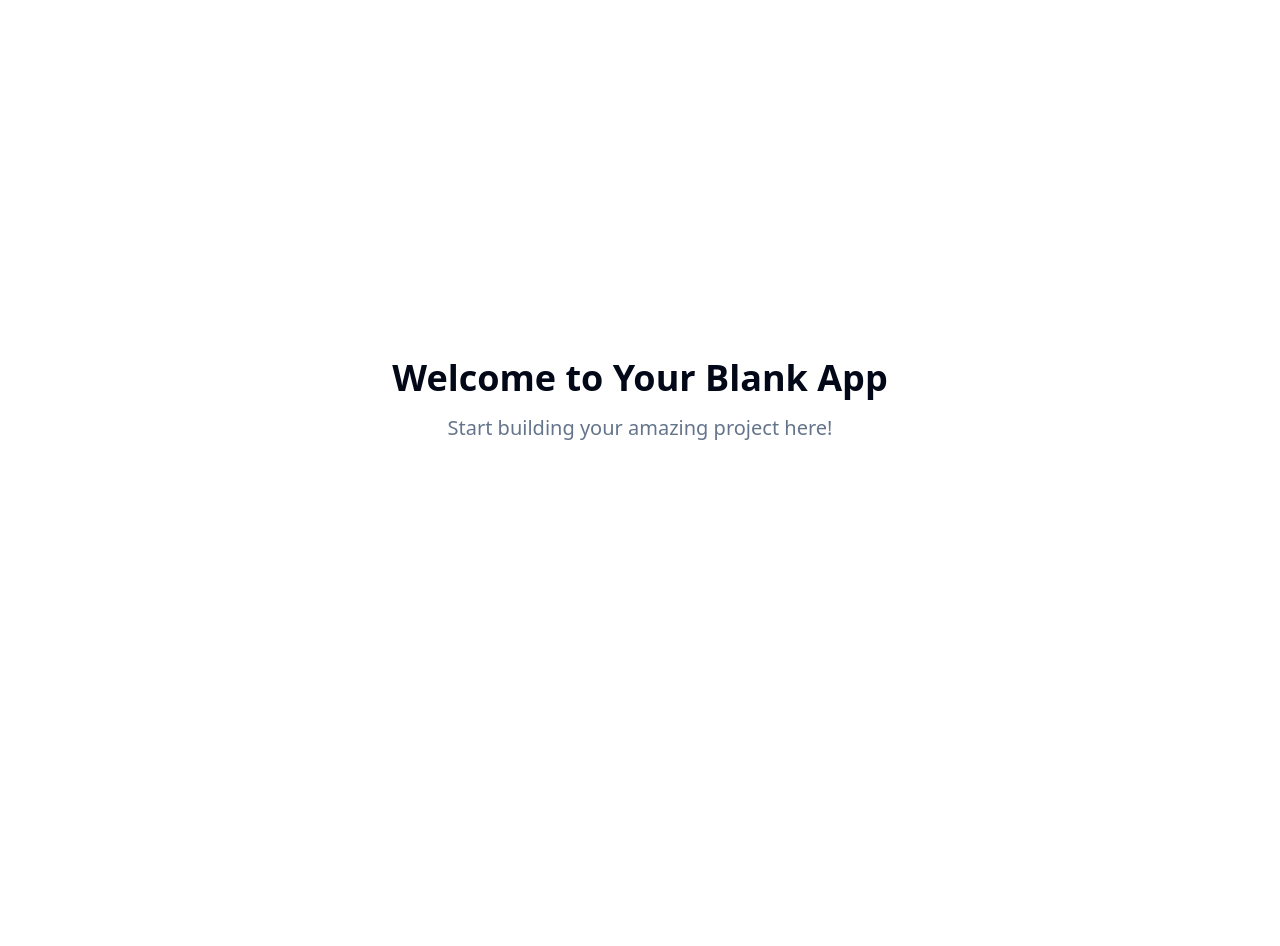
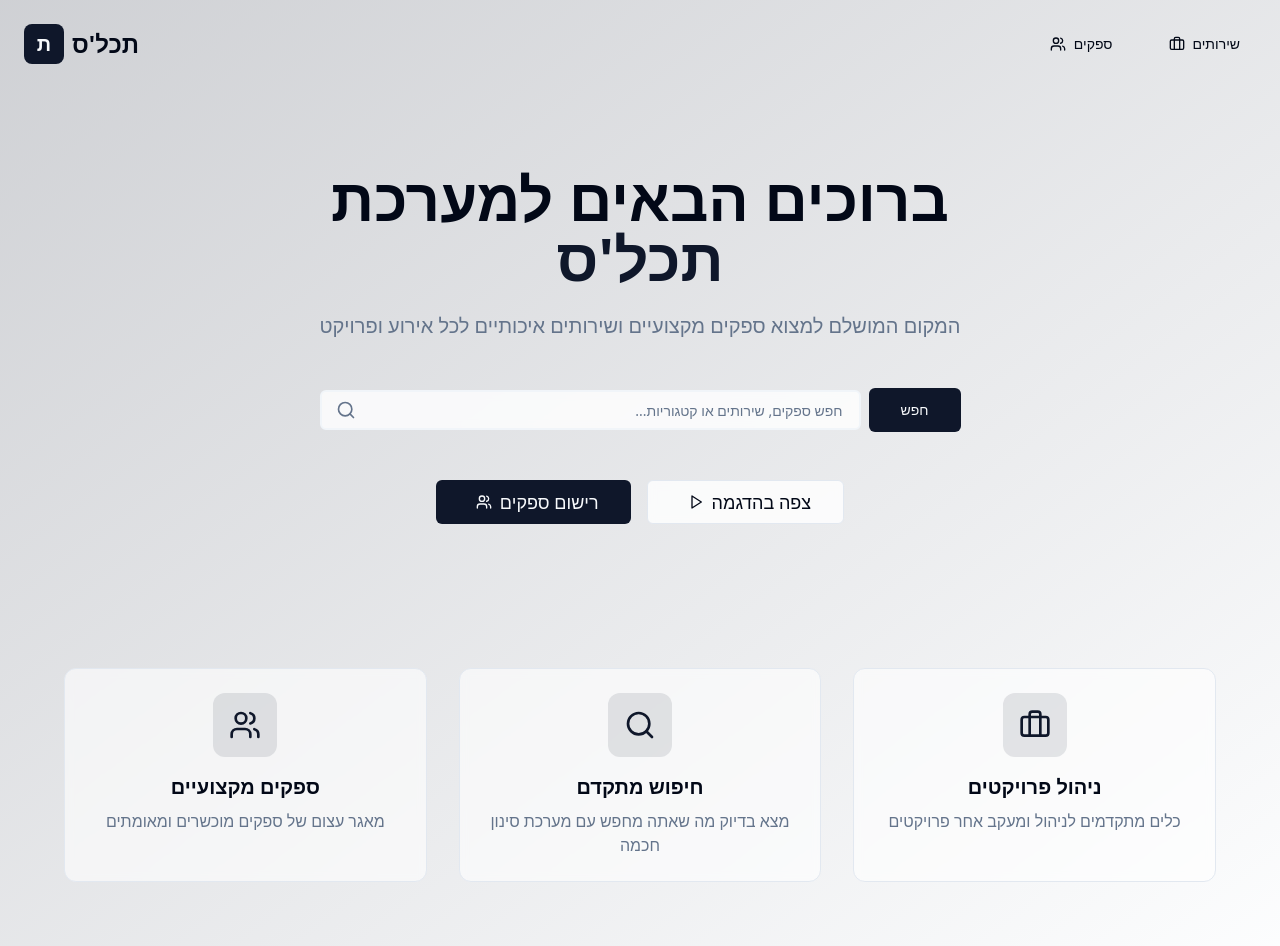
Before and after one commit to Tahles-Org/tahles-ai-archiv, a React (Vite) app: page / in a window 1280 px wide. Before the commit the page ends 800 px from the top, so only its background shows below. Built offline with nearby package versions, Linux system fonts and the light colour scheme.

Commit message:
Implement homepage content

```diff
--- a/src/pages/Index.tsx
+++ b/src/pages/Index.tsx
@@ -1,12 +1,110 @@
-// Update this page (the content is just a fallback if you fail to update the page)
+import React from "react";
+import { Button } from "@/components/ui/button";
+import { Input } from "@/components/ui/input";
+import { Search, Play, Users, Briefcase } from "lucide-react";
 
 const Index = () => {
   return (
-    <div className="min-h-screen flex items-center justify-center bg-background">
-      <div className="text-center">
-        <h1 className="text-4xl font-bold mb-4">Welcome to Your Blank App</h1>
-        <p className="text-xl text-muted-foreground">Start building your amazing project here!</p>
+    <div className="min-h-screen relative overflow-hidden">
+      {/* Background Video */}
+      <div className="absolute inset-0 -z-10">
+        <div className="w-full h-full bg-gradient-to-br from-primary/20 to-secondary/20 backdrop-blur-sm"></div>
       </div>
+
+      {/* Header */}
+      <header className="w-full p-6 flex justify-between items-center">
+        <div className="flex items-center space-x-2">
+          <div className="w-10 h-10 bg-primary rounded-lg flex items-center justify-center">
+            <span className="text-primary-foreground font-bold text-xl">ת</span>
+          </div>
+          <h1 className="text-2xl font-bold text-foreground">תכל'ס</h1>
+        </div>
+
+        <nav className="hidden md:flex space-x-4">
+          <Button variant="ghost" className="text-foreground">
+            <Users className="w-4 h-4 ml-2" />
+            ספקים
+          </Button>
+          <Button variant="ghost" className="text-foreground">
+            <Briefcase className="w-4 h-4 ml-2" />
+            שירותים
+          </Button>
+        </nav>
+      </header>
+
+      {/* Main Content */}
+      <main className="flex flex-col items-center justify-center px-6 py-20 text-center">
+        <div className="max-w-4xl mx-auto">
+          <h2 className="text-5xl md:text-6xl font-bold text-foreground mb-6">
+            ברוכים הבאים למערכת
+            <span className="text-primary block">תכל'ס</span>
+          </h2>
+
+          <p className="text-xl text-muted-foreground mb-12 max-w-2xl mx-auto">
+            המקום המושלם למצוא ספקים מקצועיים ושירותים איכותיים לכל אירוע ופרויקט
+          </p>
+
+          {/* Search Bar */}
+          <div className="relative max-w-2xl mx-auto mb-12">
+            <div className="flex items-center space-x-2 rtl:space-x-reverse">
+              <div className="relative flex-1">
+                <Input
+                  type="text"
+                  placeholder="חפש ספקים, שירותים או קטגוריות..."
+                  className="pl-12 pr-4 py-4 text-lg bg-background/80 backdrop-blur-sm border-2 border-muted"
+                  dir="rtl"
+                />
+                <Search className="absolute left-4 top-1/2 transform -translate-y-1/2 text-muted-foreground w-5 h-5" />
+              </div>
+              <Button size="lg" className="px-8 py-4">
+                חפש
+              </Button>
+            </div>
+          </div>
+
+          {/* Action Buttons */}
+          <div className="flex flex-col sm:flex-row gap-4 justify-center items-center">
+            <Button size="lg" className="px-8 py-4 text-lg">
+              <Users className="w-5 h-5 ml-2" />
+              רישום ספקים
+            </Button>
+
+            <Button variant="outline" size="lg" className="px-8 py-4 text-lg bg-background/80 backdrop-blur-sm">
+              <Play className="w-5 h-5 ml-2" />
+              צפה בהדגמה
+            </Button>
+          </div>
+        </div>
+      </main>
+
+      {/* Features Section */}
+      <section className="px-6 py-16">
+        <div className="max-w-6xl mx-auto grid grid-cols-1 md:grid-cols-3 gap-8">
+          <div className="text-center p-6 bg-background/60 backdrop-blur-sm rounded-xl border border-border">
+            <div className="w-16 h-16 bg-primary/10 rounded-xl flex items-center justify-center mx-auto mb-4">
+              <Users className="w-8 h-8 text-primary" />
+            </div>
+            <h3 className="text-xl font-semibold mb-2">ספקים מקצועיים</h3>
+            <p className="text-muted-foreground">מאגר עצום של ספקים מוכשרים ומאומתים</p>
+          </div>
+
+          <div className="text-center p-6 bg-background/60 backdrop-blur-sm rounded-xl border border-border">
+            <div className="w-16 h-16 bg-primary/10 rounded-xl flex items-center justify-center mx-auto mb-4">
+              <Search className="w-8 h-8 text-primary" />
+            </div>
+            <h3 className="text-xl font-semibold mb-2">חיפוש מתקדם</h3>
+            <p className="text-muted-foreground">מצא בדיוק מה שאתה מחפש עם מערכת סינון חכמה</p>
+          </div>
+
+          <div className="text-center p-6 bg-background/60 backdrop-blur-sm rounded-xl border border-border">
+            <div className="w-16 h-16 bg-primary/10 rounded-xl flex items-center justify-center mx-auto mb-4">
+              <Briefcase className="w-8 h-8 text-primary" />
+            </div>
+            <h3 className="text-xl font-semibold mb-2">ניהול פרויקטים</h3>
+            <p className="text-muted-foreground">כלים מתקדמים לניהול ומעקב אחר פרויקטים</p>
+          </div>
+        </div>
+      </section>
     </div>
   );
 };
```
